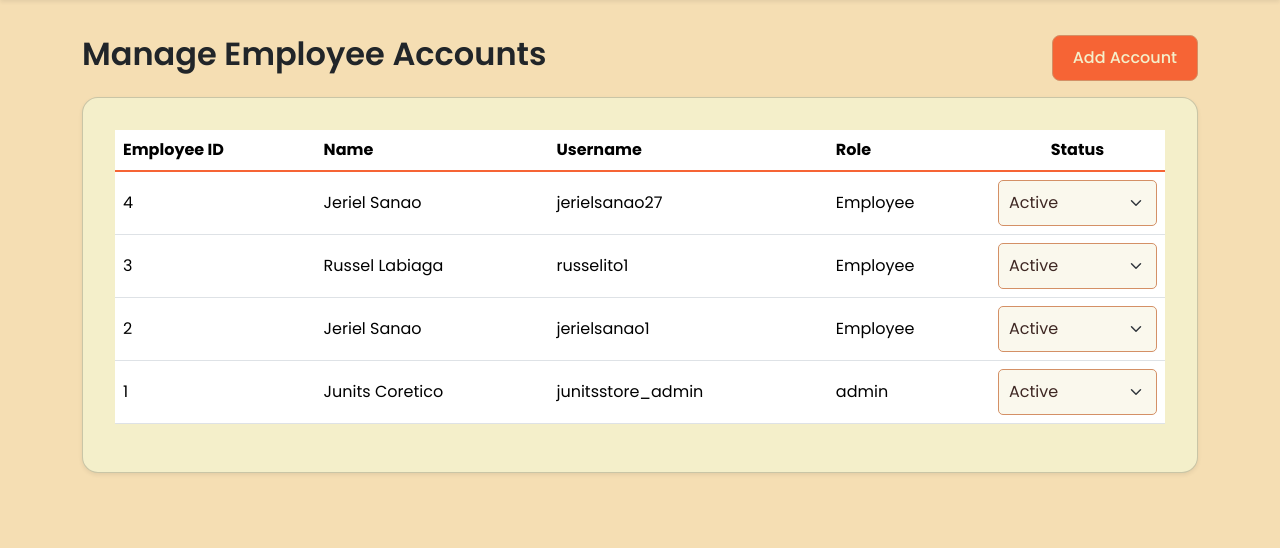
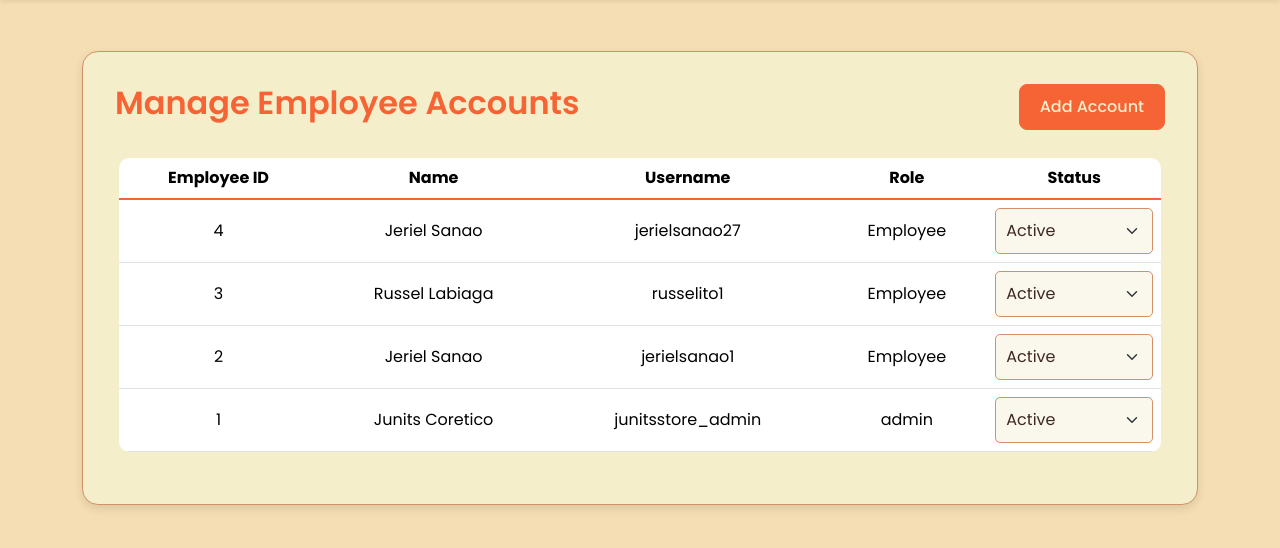
Before and after one commit to jeriel08/SmartStock-Inventory-IT6-Project, a PHP site: page /views/admin/employee-accounts.php in a window 1280 px wide. Shown: the part 69-617 px from the top of the page. Run offline with PHP 8.4, Linux system fonts and the light colour scheme; a user stored in the database is signed in; data comes from the database, SQL or seed files in the repository; data that the repository does not hold is empty.

Commit message:
Create account manager styling

```diff
--- /dev/null
+++ b/statics/account-manager.css
@@ -0,0 +1,71 @@
+:root {
+  --color-1: #f66435 !important; /* Primary (Button, Accents) */
+  --color-2: #f4efca !important; /* Light Background */
+  --color-3: #f5deb3 !important; /* Subtle Highlight */
+  --color-4: #ff7f50 !important; /* Secondary (Hover, Alerts) */
+  --color-5: #d49066 !important; /* Borders & Dividers */
+}
+
+h2 {
+  color: var(--color-1) !important;
+  font-weight: 600 !important;
+}
+
+.btn-primary {
+  background-color: var(--color-1) !important;
+  border-color: var(--color-1) !important;
+  transition: 0.3s ease-in-out !important;
+}
+
+.btn-primary:hover {
+  background-color: var(--color-4) !important;
+  border-color: var(--color-4) !important;
+}
+
+.alert {
+  border-radius: 8px !important;
+  font-weight: 500 !important;
+  padding: 10px 15px !important;
+}
+
+.card {
+  background: var(--color-2) !important;
+  border: 1px solid var(--color-5) !important;
+  box-shadow: 0px 4px 10px rgba(0, 0, 0, 0.1) !important;
+}
+
+.card-body {
+  padding: 20px !important;
+  border-radius: 12px !important;
+}
+
+.table {
+  background-color: var(--color-3) !important;
+  color: var(--color-1) !important;
+  border-radius: 10px !important;
+  overflow: hidden !important;
+}
+
+.table th {
+  text-align: center !important;
+}
+
+.table td {
+  text-align: center !important;
+  vertical-align: middle !important;
+}
+
+.table-hover tbody tr:hover {
+  background-color: rgba(0, 0, 0, 0.05) !important;
+}
+
+.form-select {
+  border: 1px solid var(--color-5) !important;
+  transition: 0.3s !important;
+}
+
+.form-select:hover,
+.form-select:focus {
+  border-color: var(--color-1) !important;
+  box-shadow: 0px 0px 5px rgba(246, 100, 53, 0.5) !important;
+}
--- a/views/admin/employee-accounts.php
+++ b/views/admin/employee-accounts.php
@@ -23,9 +23,11 @@ $result = $stmt->get_result();
         rel="icon"
         type="image/x-icon"
         href="../../statics/images/app-logo.ico" />
+
     <link rel="stylesheet" href="../../statics/account-style.css" />
     <link rel="stylesheet" href="../../statics/style.css" />
     <link rel="stylesheet" href="../../statics/css/bootstrap.min.css" />
+    <link rel="stylesheet" href="../../statics/account-manager.css" />
 
     <!-- Google Font Icon Links -->
     <link
@@ -158,12 +160,16 @@ $result = $stmt->get_result();
     </nav>
 
     <div class="container pt-4 mb-0">
-        <div class="d-flex justify-content-between align-items-center mb-3">
+
+        <div class="card shadow-sm p-3 rounded-4 mt-3">
+            <div class="card-title px-3">
+                <div class="d-flex justify-content-between align-items-center mt-3">
                     <h2 class="fw-semibold">Manage Employee Accounts</h2>
                     <!-- Add Account Button -->
                     <button class="btn btn-primary" data-bs-toggle="modal" data-bs-target="#addEmployeeModal">
                         Add Account
                     </button>
+                </div>
             </div>
             <?php if (isset($_SESSION['status_update_success'])): ?>
                 <div class="alert alert-success">
@@ -178,7 +184,6 @@ $result = $stmt->get_result();
                     unset($_SESSION['status_update_error']); ?>
                 </div>
             <?php endif; ?>
-        <div class="card shadow-sm p-3 rounded-4 mt-3">
             <div class="card-body">
                 <table class="table table-hover">
                     <thead>
```
Lines whose indentation alone changed are shown as unchanged.
